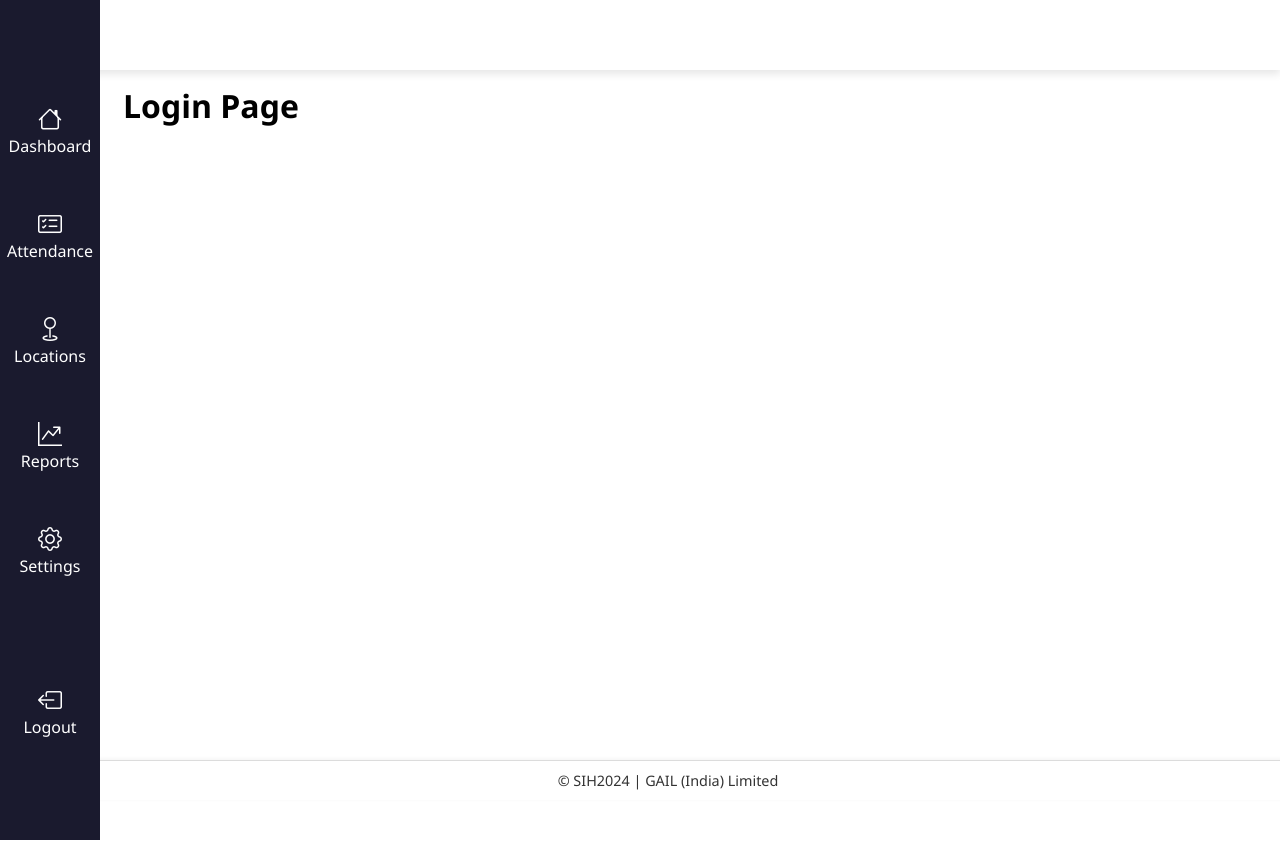
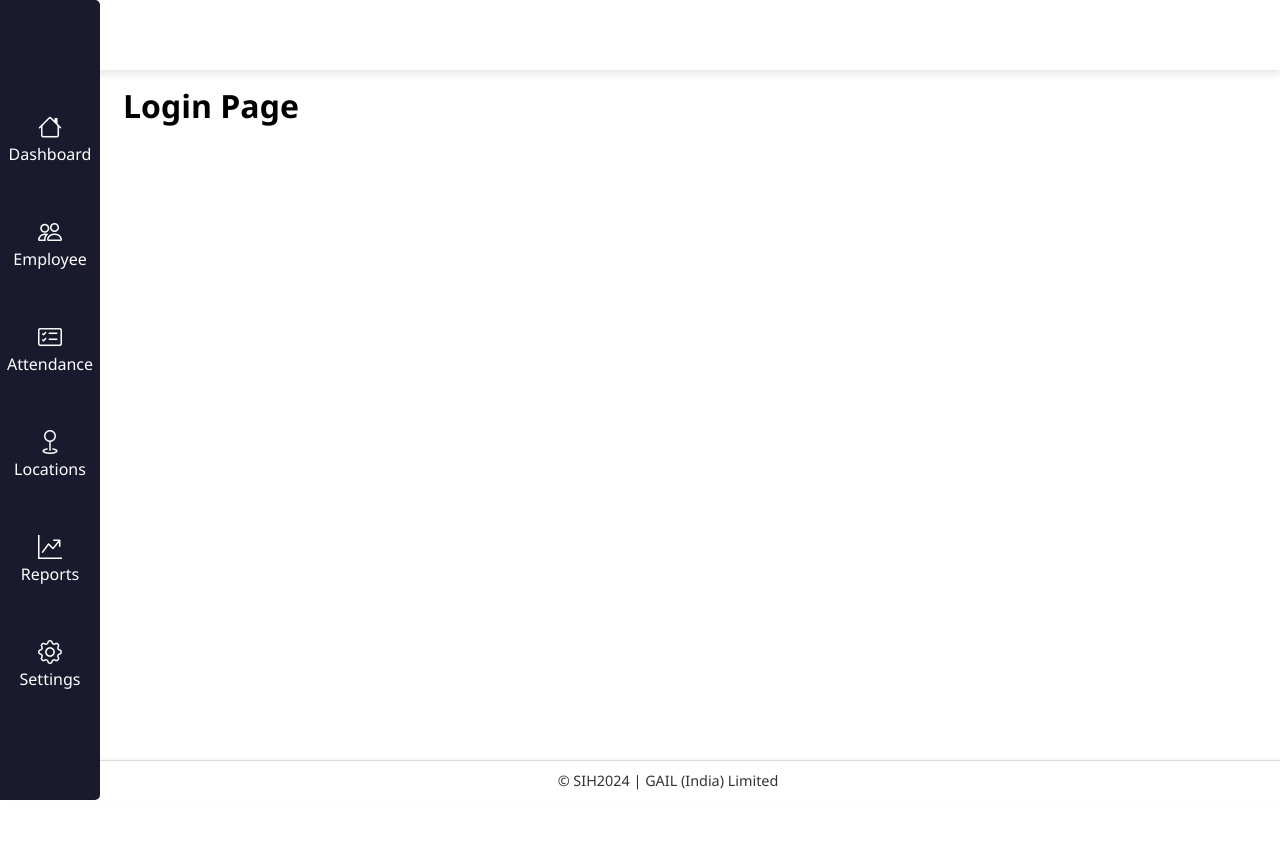
Before and after one commit to Jeswin-J/GeoAttendanceSystem, a React (Create React App) app in the folder client/web/admin_portal/: page /auth/login in a window 1280 px wide. Built offline with nearby package versions, Linux system fonts and the light colour scheme.

Commit message:
side bar ui update

```diff
--- a/client/web/admin_portal/src/components/common/Sidebar/Sidebar.css
+++ b/client/web/admin_portal/src/components/common/Sidebar/Sidebar.css
@@ -2,7 +2,6 @@
     width: 100px;
     background-color: #1a1a2e;
     color: white;
-    padding: 20px 0;
     position: fixed;
     top: 0;
     left: 0;
@@ -11,14 +10,16 @@
     display: flex;
     flex-direction: column;
     align-items: center;
-    justify-content: space-evenly;
-    height: 100vh;
+    justify-content: space-around;
+    min-height: 100%;
+    border-radius: 0 5px 5px 0;
 }
 
 .sidebar-list{
     list-style-type: none;
     padding: 0;
     margin: 0;
+    width: 100%;
     display: flex;
     flex-direction: column;
 }
@@ -28,6 +29,11 @@
     display: flex;
     justify-content: center;
     padding: 5px 0;
+}
+
+.sidebar-list li:hover{
+    border-radius: 3px;
+    background: rgba(255, 255, 255, 0.1);
 }
 
 hr{
--- a/client/web/admin_portal/src/components/common/Sidebar/Sidebar.jsx
+++ b/client/web/admin_portal/src/components/common/Sidebar/Sidebar.jsx
@@ -1,54 +1,37 @@
 import React from 'react';
 import './Sidebar.css';
 
+const SidebarItem = ({ href, iconClass, label }) => (
+    <li>
+        <a href={href} aria-label={label}>
+            <i className={`bi ${iconClass}`} aria-hidden="true"></i>
+            <br />
+            <span>{label}</span>
+        </a>
+    </li>
+);
+
 const Sidebar = () => {
+    const menuItems = [
+        { href: '/portal/home', iconClass: 'bi-house', label: 'Dashboard' },
+        { href: '/portal/emp', iconClass: 'bi-people', label: 'Employee' },
+        { href: '/portal/attendance', iconClass: 'bi-card-checklist', label: 'Attendance' },
+        { href: '/portal/locations', iconClass: 'bi-geo', label: 'Locations' },
+        { href: '/portal/reports', iconClass: 'bi-graph-up', label: 'Reports' },
+        { href: '/portal/settings', iconClass: 'bi-gear', label: 'Settings' }
+    ];
+
     return (
         <div className="sidebar">
             <ul className="sidebar-list">
-                <li>
-                    <a href="/portal/home">
-                        <i className="bi bi-house"></i>
-                        <br />
-                        <span>Dashboard</span>
-                    </a>
-                </li>
-                <li>
-                    <a href="/portal/attendance">
-                        <i className="bi bi-card-checklist"></i>
-                        <br />
-                        <span>Attendance</span>
-                    </a>
-                </li>
-                <li>
-                    <a href="/portal/locations">
-                        <i className="bi bi-geo"></i>
-                        <br />
-                        <span>Locations</span>
-                    </a>
-                </li>
-                <li>
-                    <a href="/portal/reports">
-                        <i className="bi bi-graph-up"></i>
-                        <br />
-                        <span>Reports</span>
-                    </a>
-                </li>
-                <li>
-                    <a href="/portal/settings">
-                        <i className="bi bi-gear"></i>
-                        <br />
-                        <span>Settings</span>
-                    </a>
-                </li>
-            </ul>
-            <ul className="sidebar-list">
-                <li>
-                    <a href="/logout">
-                        <i class="bi bi-box-arrow-left"></i>
-                        <br />
-                        <span>Logout</span>
-                    </a>
-                </li>
+                {menuItems.map((item, index) => (
+                    <SidebarItem
+                        key={index}
+                        href={item.href}
+                        iconClass={item.iconClass}
+                        label={item.label}
+                    />
+                ))}
             </ul>
         </div>
     );
```
